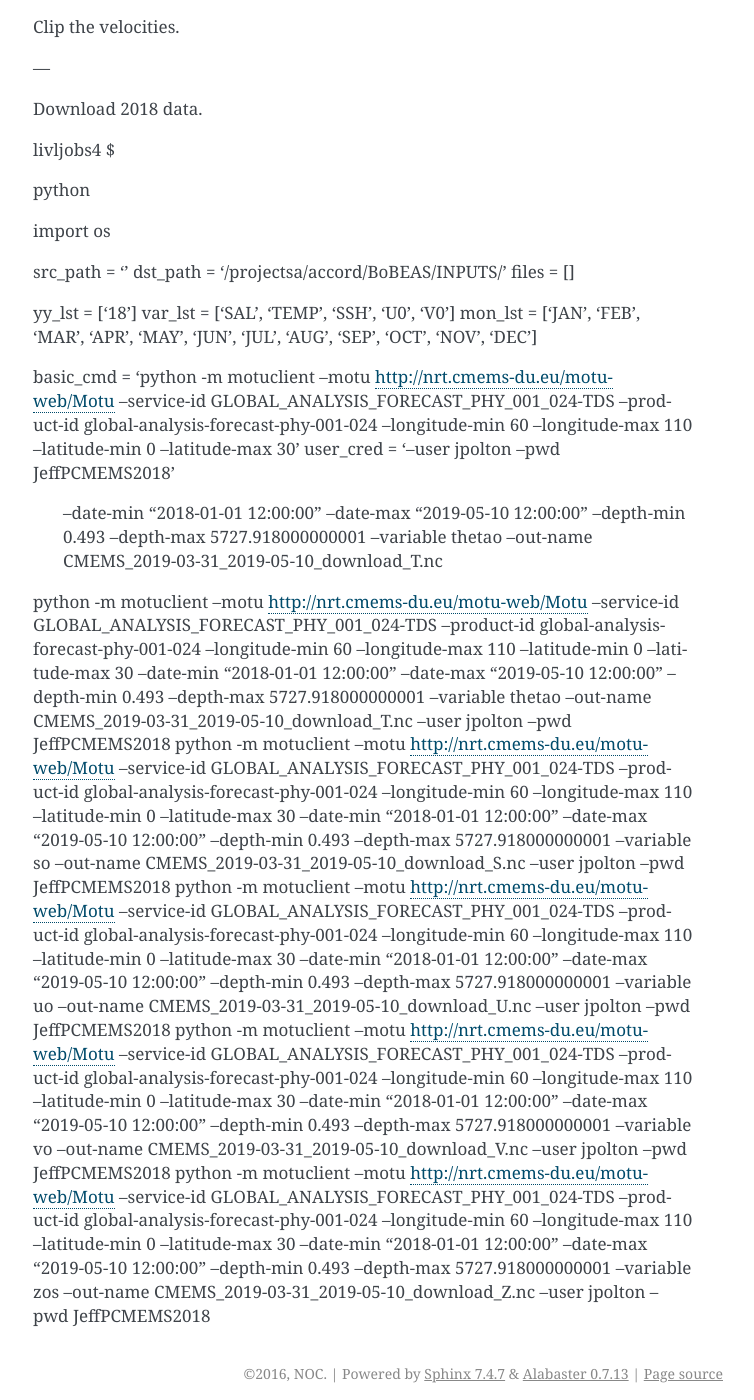
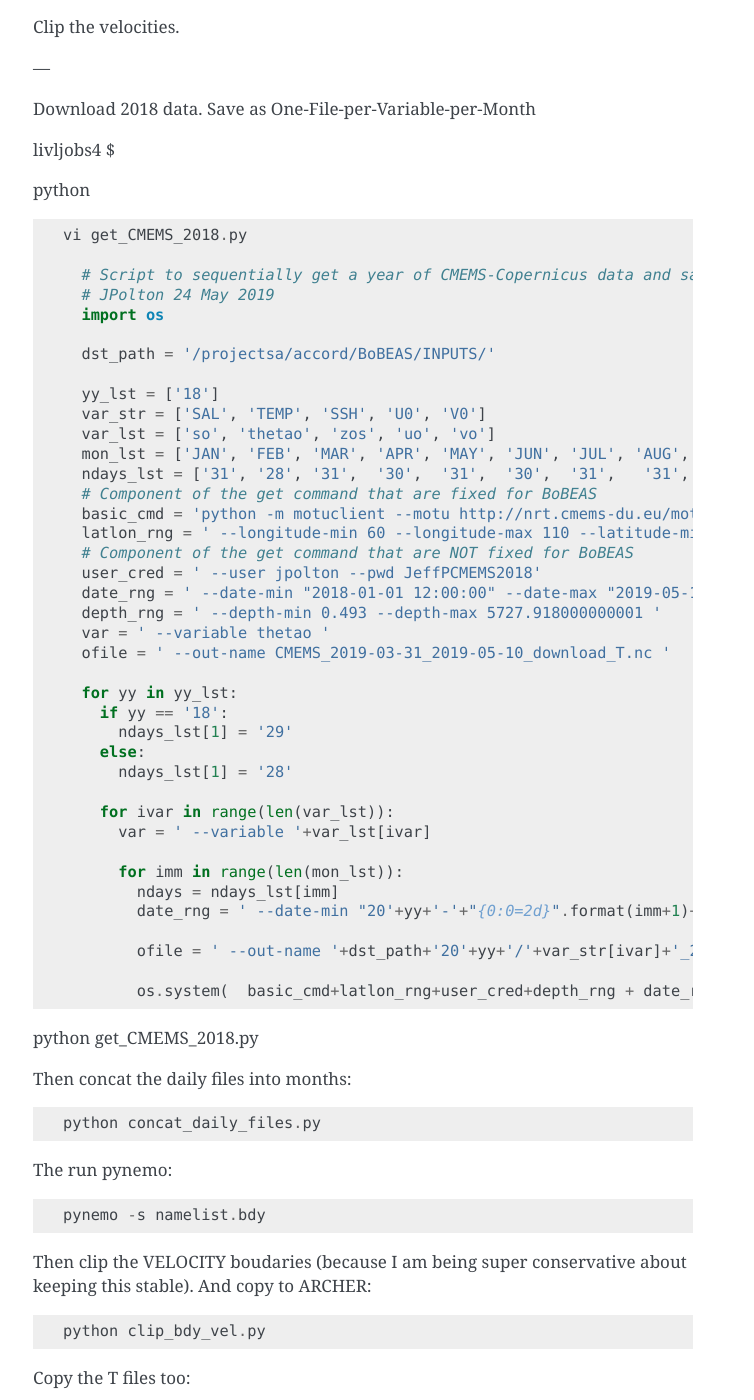
Before and after one commit to NOC-MSM/SEAsia, a Sphinx documentation site: the page built from recipes/docs/source/generate_CMEMS_obc.rst, in a window 1280 px wide and 1400 px high, scrolled down 6753 px. Shown: the whole window, without its empty margins (387-1141 px from the left). Built offline with Sphinx 7.4.7, drawn with Linux system fonts in a browser that asks for light colours; pages that are not in the unit, such as notebooks, are missing from menus; some of the changed text lies outside the part shown.

Commit message:
Getting and processing year of CMEMS data

```diff
--- a/recipes/docs/source/generate_CMEMS_obc.rst
+++ b/recipes/docs/source/generate_CMEMS_obc.rst
@@ -308,28 +308,71 @@ Clip the velocities.
 
 ---
 
-Download 2018 data.
+Download 2018 data. Save as One-File-per-Variable-per-Month
 
 livljobs4 $
 
 python
+::
 
-import os
+  vi get_CMEMS_2018.py
 
-src_path = ''
-dst_path = '/projectsa/accord/BoBEAS/INPUTS/'
-files = []
+    # Script to sequentially get a year of CMEMS-Copernicus data and save a one file per variable-month
+    # JPolton 24 May 2019
+    import os
 
-yy_lst = ['18']
-var_lst = ['SAL', 'TEMP', 'SSH', 'U0', 'V0']
-mon_lst = ['JAN', 'FEB', 'MAR', 'APR', 'MAY', 'JUN', 'JUL', 'AUG', 'SEP', 'OCT', 'NOV', 'DEC']
+    dst_path = '/projectsa/accord/BoBEAS/INPUTS/'
 
-basic_cmd = 'python -m motuclient --motu http://nrt.cmems-du.eu/motu-web/Motu --service-id GLOBAL_ANALYSIS_FORECAST_PHY_001_024-TDS --product-id global-analysis-forecast-phy-001-024 --longitude-min 60 --longitude-max 110 --latitude-min 0 --latitude-max 30'
-user_cred = '--user jpolton --pwd JeffPCMEMS2018'
- --date-min "2018-01-01 12:00:00" --date-max "2019-05-10 12:00:00" --depth-min 0.493 --depth-max 5727.918000000001 --variable thetao --out-name CMEMS_2019-03-31_2019-05-10_download_T.nc
+    yy_lst = ['18']
+    var_str = ['SAL', 'TEMP', 'SSH', 'U0', 'V0']
+    var_lst = ['so', 'thetao', 'zos', 'uo', 'vo']
+    mon_lst = ['JAN', 'FEB', 'MAR', 'APR', 'MAY', 'JUN', 'JUL', 'AUG', 'SEP', 'OCT', 'NOV', 'DEC']
+    ndays_lst = ['31', '28', '31',  '30',  '31',  '30',  '31',   '31',  '30',  '31' , '30', '31']
+    # Component of the get command that are fixed for BoBEAS
+    basic_cmd = 'python -m motuclient --motu http://nrt.cmems-du.eu/motu-web/Motu --service-id GLOBAL_ANALYSIS_FORECAST_PHY_001_024-TDS --product-id global-analysis-forecast-phy-001-024 '
+    latlon_rng = ' --longitude-min 60 --longitude-max 110 --latitude-min 0 --latitude-max 30'
+    # Component of the get command that are NOT fixed for BoBEAS
+    user_cred = ' --user jpolton --pwd JeffPCMEMS2018'
+    date_rng = ' --date-min "2018-01-01 12:00:00" --date-max "2019-05-10 12:00:00" '
+    depth_rng = ' --depth-min 0.493 --depth-max 5727.918000000001 '
+    var = ' --variable thetao '
+    ofile = ' --out-name CMEMS_2019-03-31_2019-05-10_download_T.nc '
 
-python -m motuclient --motu http://nrt.cmems-du.eu/motu-web/Motu --service-id GLOBAL_ANALYSIS_FORECAST_PHY_001_024-TDS --product-id global-analysis-forecast-phy-001-024 --longitude-min 60 --longitude-max 110 --latitude-min 0 --latitude-max 30 --date-min "2018-01-01 12:00:00" --date-max "2019-05-10 12:00:00" --depth-min 0.493 --depth-max 5727.918000000001 --variable thetao --out-name CMEMS_2019-03-31_2019-05-10_download_T.nc --user jpolton --pwd JeffPCMEMS2018
-python -m motuclient --motu http://nrt.cmems-du.eu/motu-web/Motu --service-id GLOBAL_ANALYSIS_FORECAST_PHY_001_024-TDS --product-id global-analysis-forecast-phy-001-024 --longitude-min 60 --longitude-max 110 --latitude-min 0 --latitude-max 30 --date-min "2018-01-01 12:00:00" --date-max "2019-05-10 12:00:00" --depth-min 0.493 --depth-max 5727.918000000001 --variable so --out-name CMEMS_2019-03-31_2019-05-10_download_S.nc --user jpolton --pwd JeffPCMEMS2018
-python -m motuclient --motu http://nrt.cmems-du.eu/motu-web/Motu --service-id GLOBAL_ANALYSIS_FORECAST_PHY_001_024-TDS --product-id global-analysis-forecast-phy-001-024 --longitude-min 60 --longitude-max 110 --latitude-min 0 --latitude-max 30 --date-min "2018-01-01 12:00:00" --date-max "2019-05-10 12:00:00" --depth-min 0.493 --depth-max 5727.918000000001 --variable uo --out-name CMEMS_2019-03-31_2019-05-10_download_U.nc --user jpolton --pwd JeffPCMEMS2018
-python -m motuclient --motu http://nrt.cmems-du.eu/motu-web/Motu --service-id GLOBAL_ANALYSIS_FORECAST_PHY_001_024-TDS --product-id global-analysis-forecast-phy-001-024 --longitude-min 60 --longitude-max 110 --latitude-min 0 --latitude-max 30 --date-min "2018-01-01 12:00:00" --date-max "2019-05-10 12:00:00" --depth-min 0.493 --depth-max 5727.918000000001 --variable vo --out-name CMEMS_2019-03-31_2019-05-10_download_V.nc --user jpolton --pwd JeffPCMEMS2018
-python -m motuclient --motu http://nrt.cmems-du.eu/motu-web/Motu --service-id GLOBAL_ANALYSIS_FORECAST_PHY_001_024-TDS --product-id global-analysis-forecast-phy-001-024 --longitude-min 60 --longitude-max 110 --latitude-min 0 --latitude-max 30 --date-min "2018-01-01 12:00:00" --date-max "2019-05-10 12:00:00" --depth-min 0.493 --depth-max 5727.918000000001 --variable zos --out-name CMEMS_2019-03-31_2019-05-10_download_Z.nc --user jpolton --pwd JeffPCMEMS2018
+    for yy in yy_lst:
+      if yy == '18':
+        ndays_lst[1] = '29'
+      else:
+        ndays_lst[1] = '28'
+
+      for ivar in range(len(var_lst)):
+        var = ' --variable '+var_lst[ivar]
+
+        for imm in range(len(mon_lst)):
+          ndays = ndays_lst[imm]
+          date_rng = ' --date-min "20'+yy+'-'+"{0:0=2d}".format(imm+1)+'-01 12:00:00" --date-max "20'+yy+'-'+"{0:0=2d}".format(imm+1)+'-'+ndays+' 12:00:00" '
+
+          ofile = ' --out-name '+dst_path+'20'+yy+'/'+var_str[ivar]+'_20'+yy+"{0:0=2d}".format(imm+1)+'.nc'
+
+          os.system(  basic_cmd+latlon_rng+user_cred+depth_rng + date_rng+var+ofile )
+
+python get_CMEMS_2018.py
+
+
+Then concat the daily files into months::
+
+  python concat_daily_files.py
+
+The run pynemo::
+
+  pynemo -s namelist.bdy
+
+Then clip the VELOCITY boudaries (because I am being super conservative about
+keeping this stable). And copy to ARCHER::
+
+  python clip_bdy_vel.py
+
+
+Copy the T files too::
+
+  for file in 'ls BoBEAS_bt_bdyT_y2016*'; do rsync -uvt $file jelt@login.archer.ac.uk:/work/n01/n01/jelt/BoBEAS/EXP_2016/OBC/.; done
+  for file in 'ls BoBEAS_bdyT_y2016*'; do rsync -uvt $file jelt@login.archer.ac.uk:/work/n01/n01/jelt/BoBEAS/EXP_2016/OBC/.; done
```
